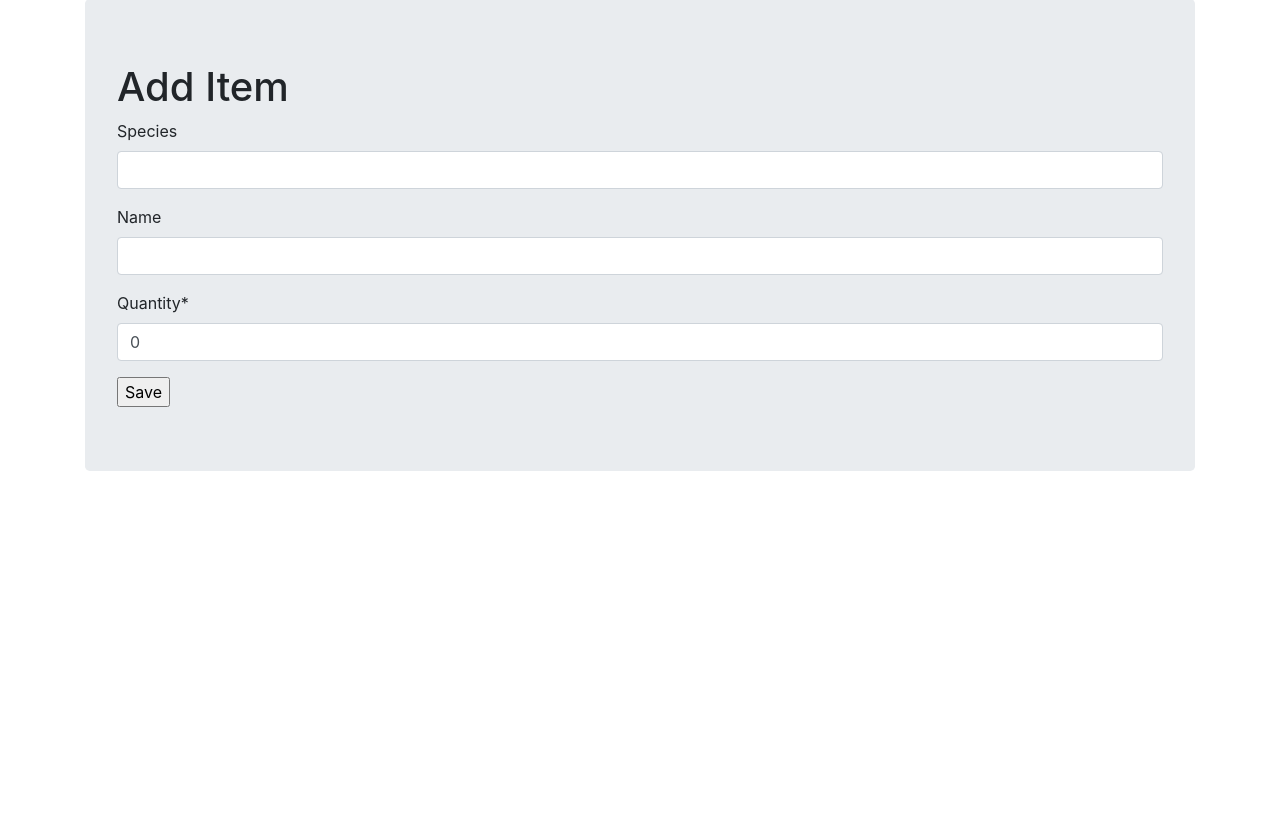
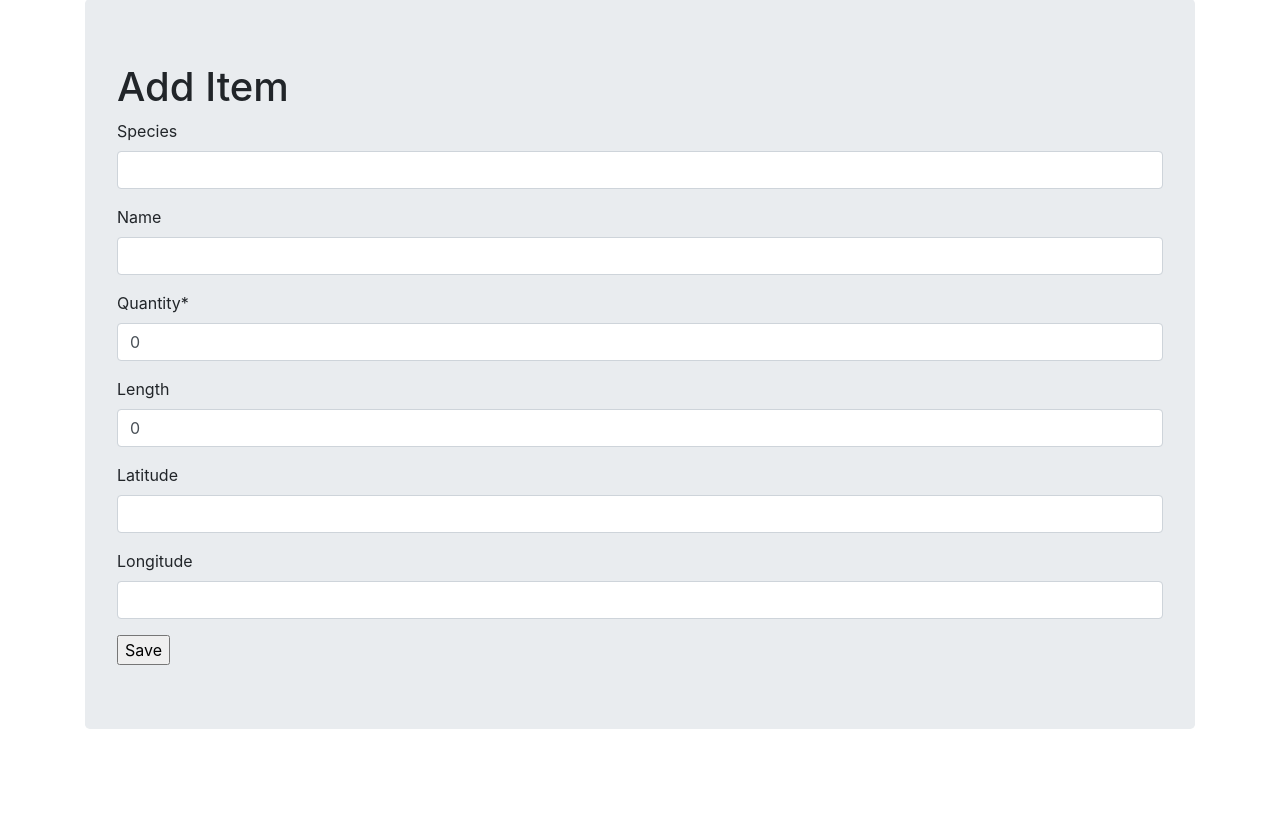
Before and after one commit to Ankit124/FishStockManagement, a Django app: page /add_items/ in a window 1280 px wide. Shown: the part 73-886 px from the top of the page. Run offline with Django 3.2, Linux system fonts and the light colour scheme; some libraries are stand-ins or nearby versions.

Commit message:
In record table all the fields are showing

```diff
--- a/src/fishmgt/admin.py
+++ b/src/fishmgt/admin.py
@@ -4,7 +4,7 @@ from .forms import StockCreateForm
 
 
 class StockCreateAdmin(admin.ModelAdmin):
-    list_display = ['species', 'name', 'quantity', 'timestamp']
+    list_display = ['species', 'name', 'quantity','length','latitude','longitude', 'timestamp']
     form = StockCreateForm
     list_filter = ['species']
     search_fields = ['species', 'name']
--- a/src/fishmgt/forms.py
+++ b/src/fishmgt/forms.py
@@ -4,7 +4,7 @@ from .models import Stock
 class StockCreateForm(forms.ModelForm):
 	class Meta:
 		model = Stock
-		fields = ['species', 'name', 'quantity']
+		fields = ['species', 'name', 'quantity','length','latitude','longitude']
 
 	def clean_species(self):
 		species = self.cleaned_data.get('species')
@@ -27,4 +27,4 @@ class StockSearchForm(forms.ModelForm):
 class StockUpdateForm(forms.ModelForm):
 	class Meta:
 		model = Stock
-		fields = ['species', 'name', 'quantity']
+		fields = ['species', 'name', 'quantity','length','latitude','longitude']
--- a/src/fishmgt/templates/list_item.html
+++ b/src/fishmgt/templates/list_item.html
@@ -64,6 +64,9 @@
                             <th>SPECIES</th>
                             <th>NAME</th>
                             <th>QUANTITY IN STORE</th>
+                            <th>LENGTH</th>
+                            <th>LATITUDE</th>
+                            <th>LONGITUDE</th>
                             <th>TIMESTAMP</th>
                         </tr>
                     </thead>
@@ -75,6 +78,9 @@
                             <a href="{% url 'update_items' instance.id %}">{{instance.name}}</a>
                         </td>
                         <td>{{instance.quantity}}</td>
+                        <td>{{instance.length}}</td>
+                        <td>{{instance.latitude}}</td>
+                        <td>{{instance.longitude}}</td>
                         <td>{{instance.timestamp}}</td>
                     </tr>
                     {% endfor %}
```
Also changed, not shown: valid.txt (deleted, +0 -7 lines), src/db.sqlite3, src/fishmgt/migrations/0004_species.py (added).
